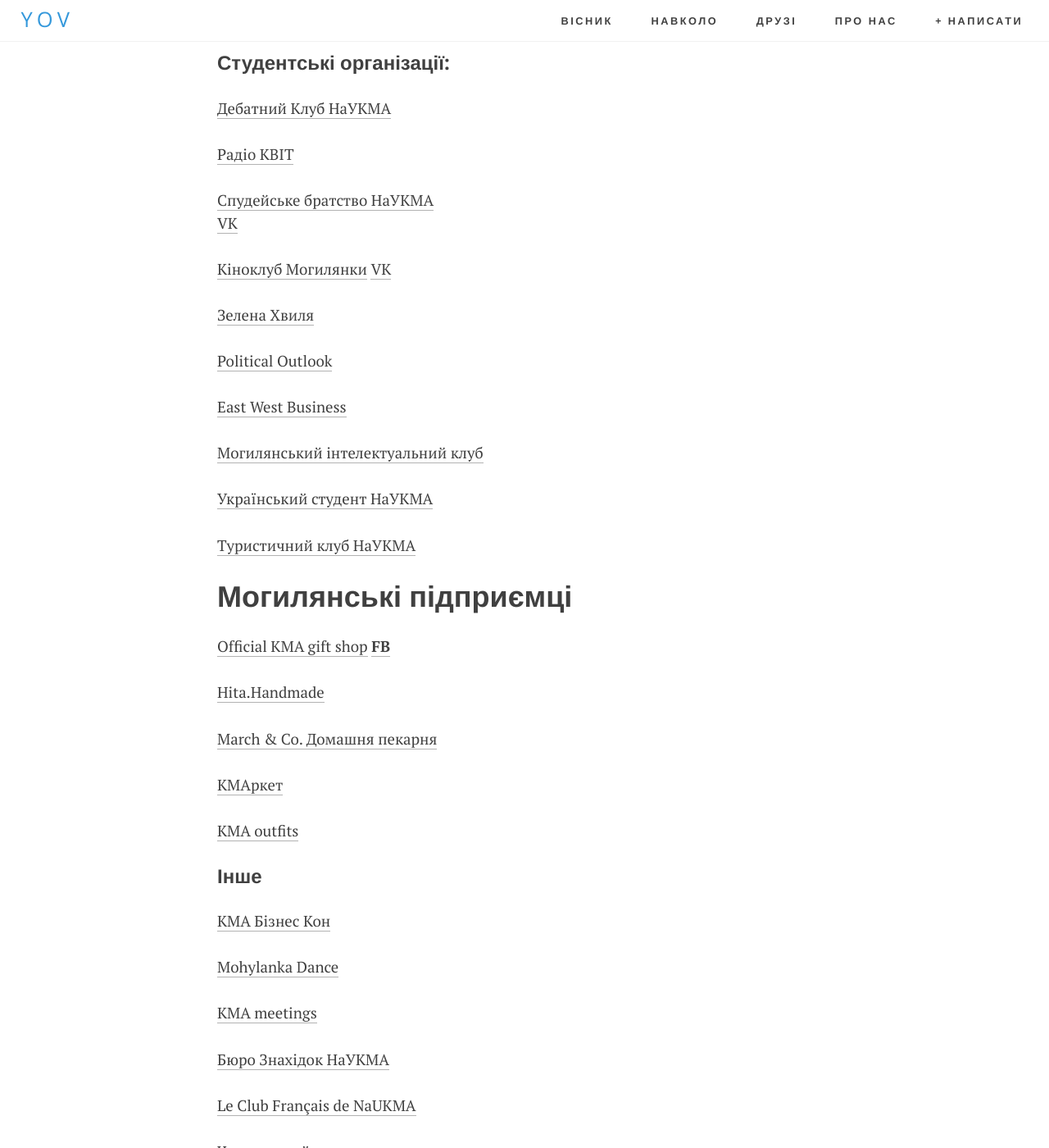
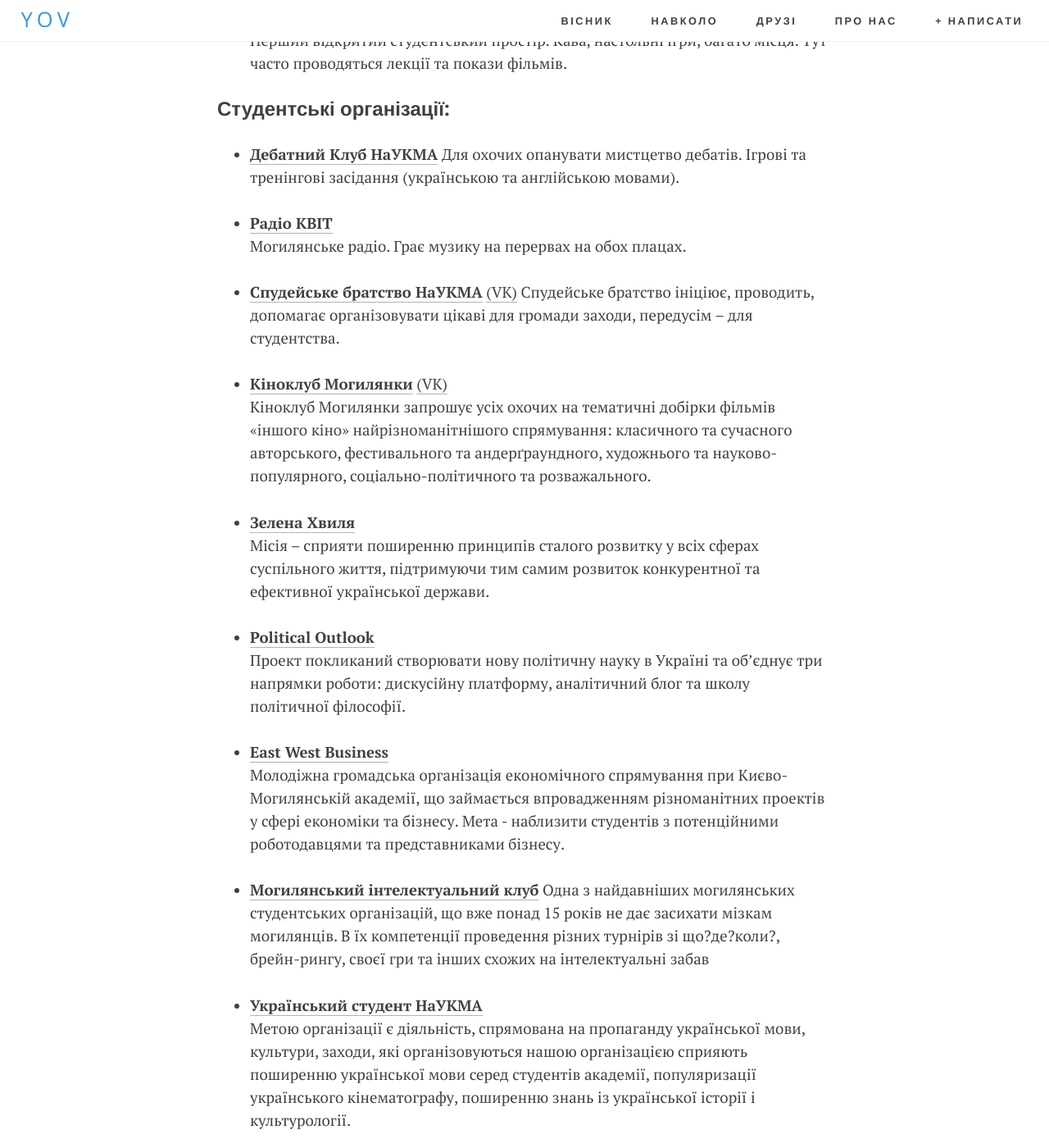
Before and after one commit to boretskyi/boretskyi.github.io, a Jekyll site: the page built from _posts/2015-09-01-kma-guide.md, in a window 1280 px wide and 1400 px high, scrolled down 1891 px. Shown: the whole window at 82% size. Built offline with Jekyll 4.4.1, drawn with Linux system fonts in a browser that asks for light colours; nearby versions of some CDN libraries; Markdown is read by kramdown in place of the engine named in the settings; comment, search, counter and statistics services are not loaded; some of the changed text lies outside the part shown.

Commit message:
Updated 2015-09-01-kma-guide.md

```diff
--- a/_posts/2015-09-01-kma-guide.md
+++ b/_posts/2015-09-01-kma-guide.md
@@ -16,7 +16,6 @@
 ---
 
 
-
 ###[Могилянська Розсилка](http://goo.gl/EoH2hM)
 У щотижневій розсилці ти завжди дізнаєшся про всі події, які відбудуться у КМА. Через неї ж студенти отримують термінові повідомлення, що пов'язані з навчальним процесом.
 **Для чого треба підписатись?** Щоб бути у курсі усіх могилянських подій.
@@ -24,17 +23,17 @@
 
 ###Студентська Колегія НаУКМА
 Виконавчий орган студетського самоврядування. Студенська колегія обрана студентами КМА для захисту прав студентів, донесення пропозицій студентів до Адміністрації КМА.
-**Для чого треба підписатись? ** Щоб розуміти чим саме зараз займається СК і дізнаватись, коли СК збирає на проїзні (Всі люблять проїзні)
+**Для чого треба підписатись? ** Щоб розуміти чим саме зараз займається СК і дізнаватись, коли СК збирає на проїзні (Всі люблять проїзні).
 [Підписатись у VK](https://vk.com/sk_kma)
 [Підписатись у FB](https://www.facebook.com/StudNaUKMA)
 
 
 ###Офіційні пабліки:
 - **[Національний університет "Києво-Могилянська академія"](https://www.facebook.com/naukma)**
-Офіційні повідомлення від Адміністрації, анонси подій
+Офіційні повідомлення від Адміністрації, анонси подій.
 
 - **[Library of Kyiv Mohyla Academy](https://www.facebook.com/NaUKMA.Library)**
-**Для чого треба підписатись? ** Щоб дізнавитись про зміни в режимі роботи бібліотек, заходи, «дні прощення» та лайкати фотографії bookиць.
+Тут можна дізнатись про зміни в режимі роботи бібліотек, заходи, «дні прощення» та лайкати фотографії bookиць.
 
 - **[American Library Kyiv](https://www.facebook.com/American.Library.Kyiv)**
 Окрема сторінка Американської бібліотеки. Анонси переглядів фільмів англійською та подій English talking club.
@@ -43,74 +42,91 @@
 Києво-Могилянська Бізнес Школа. Події переважно розраховані на власників бізнесів і є платними, але є дуже велика кількість безкоштовних подій для усіх.
 
 - **[Видавничий дім «Києво-Могилянська академія»](https://www.facebook.com/PHouseKMa)**
-Актуальна інформація про реліз книжок видавничого дому «Києво-Могилянська академія»
+Актуальна інформація про реліз книжок видавничого дому «Києво-Могилянська академія».
 
 - **[Музей НаУКМА](https://www.facebook.com/NaUKMAmuseum)**
-Анонси подій, що відбуваються у Музеї НаУКМА
+Анонси подій, що відбуваються у Музеї НаУКМА.
 
 - **[Центр кар’єри та працевлаштування студентів та випускників НаУКМА](https://www.facebook.com/JCCofNaUKMA)**
 Вакансії надані партнерами та випускниками КМА.
 
-[Mohyla School of Journalism / Могилянська Школа Журналістики](https://www.facebook.com/MohylaJSchool)
+- **[Факультет правничих наук НаУКМА](https://www.facebook.com/law.ukma)**
+Факультет правничих наук НаУКМА.
 
-[Підтримую Києво-Могилянську академію](https://www.facebook.com/mohylanka)
 
 ###Студентські простори:
-[Білий Простір](https://www.facebook.com/bilyiprostir)
 
-[KMArt Yard](https://www.facebook.com/kmartyard)
+- **[Білий Простір](https://www.facebook.com/bilyiprostir)**
+Перший студентський простір. Тут відбувається велика кількість art-подій. Знаходиться у КМЦ.
+
+- **[KMArt Yard](https://www.facebook.com/kmartyard)**
+Перший відкритий студентський простір. Кава, настольні ігри, багато місця. Тут часто проводяться лекції та покази фільмів.
+
 
 ###Студентські організації:
 
-[Дебатний Клуб НаУКМА](https://vk.com/debate_club_naukma)
+- **[Дебатний Клуб НаУКМА](https://vk.com/debate_club_naukma)**
+Для охочих опанувати мистцетво дебатів. Ігрові та тренінгові засідання (українською та англійською мовами).
 
-[Радіо КВІТ](https://vk.com/radiokvit)
+- **[Радіо КВІТ](https://vk.com/radiokvit)**
+Могилянське радіо. Грає музику на перервах на обох плацах.
 
-[Спудейське братство НаУКМА](https://www.facebook.com/SpudeyskeBratstvoNaUKMA)
-[VK](https://vk.com/sb_kma)
+- **[Спудейське братство НаУКМА](https://www.facebook.com/SpudeyskeBratstvoNaUKMA)**
+[(VK)](https://vk.com/sb_kma)
+Спудейське братство ініціює, проводить, допомагає організовувати цікаві для громади заходи, передусім – для студентства.
 
-[Кіноклуб Могилянки](https://www.facebook.com/kinoklub.kma)
-[VK](https://vk.com/kinoklubkma)
+- **[Кіноклуб Могилянки](https://www.facebook.com/kinoklub.kma)**
+[(VK)](https://vk.com/kinoklubkma)
+Кіноклуб Могилянки запрошує усіх охочих на тематичні добірки фільмів «іншого кіно» найрізноманітнішого спрямування: класичного та сучасного авторського, фестивального та андерґраундного, художнього та науково-популярного, соціально-політичного та розважального.
 
-[Зелена Хвиля](https://www.facebook.com/ecoclubua)
+- **[Зелена Хвиля](https://www.facebook.com/ecoclubua)**
+Місія – сприяти поширенню принципів сталого розвитку у всіх сферах суспільного життя, підтримуючи тим самим розвиток конкурентної та ефективної української держави.
 
-[Political Outlook](https://www.facebook.com/polit.outlook)
+- **[Political Outlook](https://www.facebook.com/polit.outlook)**
+Проект покликаний створювати нову політичну науку в Україні та об’єднує три напрямки роботи: дискусійну платформу, аналітичний блог та школу політичної філософії.
 
-[East West Business](https://vk.com/east.west.business)
+- **[East West Business](https://vk.com/east.west.business)**
+Молодіжна громадська організація економічного спрямування при Києво-Могилянській академії, що займається впровадженням різноманітних проектів у сфері економіки та бізнесу. Мета - наблизити студентів з потенційними роботодавцями та представниками бізнесу.
 
-[Могилянський інтелектуальний клуб](https://vk.com/mik_naukma)
+- **[Могилянський інтелектуальний клуб](https://vk.com/mik_naukma)**
+Одна з найдавніших могилянських студентських організацій, що вже понад 15 років не дає засихати мізкам могилянців.
+В їх компетенції проведення різних турнірів зі що?де?коли?, брейн-рингу, своєї гри та інших схожих на інтелектуальні забав
 
-[Український студент НаУКМА](https://vk.com/ukr.student.ukma)
+- **[Український студент НаУКМА](https://vk.com/ukr.student.ukma)**
+Метою організації є діяльність, спрямована на пропаганду української мови, культури, заходи, які організовуються нашою організацією сприяють поширенню української мови серед студентів академії, популяризації українського кінематографу, поширенню знань із української історії і культурології.
 
-[Туристичний клуб НаУКМА](https://vk.com/kmatravel)
 
 #Могилянські підприємці
 
-[Official KMA gift shop](http://kmagiftshop.com)
-**[FB](https://www.facebook.com/kmagiftshop)**
+- **[Official KMA gift shop](https://www.facebook.com/kmagiftshop)**
+Офіційний крутий могилянський мерч. Футболки, худі, etc.
 
-[Hita.Handmade](https://www.facebook.com/hita.maisternya)
+- **[March & Co. Домашня пекарня](https://www.facebook.com/march.and.co.bakery)**
+Магазин домашніх смаколиків (горіховий пиріг, о, боже, він шикарний – прим.ред)
 
-[March & Co. Домашня пекарня](https://www.facebook.com/march.and.co.bakery)
+- **[Hita.Handmade](https://www.facebook.com/hita.maisternya)**
+Крамничка теплих прикрас
 
-[КМАркет](https://www.facebook.com/kmarket.ua)
+- **[КМАркет](https://www.facebook.com/kmarket.ua)**
+КМАркет — спільнота могилянських виробників.
 
-[KMA outfits](https://vk.com/kma_outfits)
 
 ###Інше
 
-[KMA Бізнес Кон](https://www.facebook.com/kmabizcon)
+- **[Антресоля](https://www.facebook.com/antresolya)**
+Могилянська художня студія
 
-[Mohylanka Dance](https://vk.com/dancemohylanka)
+- **[KMA Бізнес Кон](https://www.facebook.com/kmabizcon)**
+Бізнес-конференції випускників Києво-Могилянської академії, що заснували власні справи
 
-[KMA meetings](https://vk.com/kma_meetings)
+- **[Mohylanka Dance](https://vk.com/dancemohylanka)**
+Для всіх тих, хто хоче танцювати, але в кого немає такої можливості! Танці в Могилянці
 
 [Бюро Знахідок НаУКМА](https://vk.com/public69247169)
 
-[Le Club Français de NaUKMA](https://vk.com/club82599373)
+- **[Le Club Français de NaUKMA](https://vk.com/club82599373)**
+Гурток вивчення французької мови
 
-[Час плинний](https://www.facebook.com/pages/Час-плинний/583809538364773)
+- **[Час плинний](https://www.facebook.com/pages/Час-плинний/583809538364773)** Дуже крути пости про історію Могилянки
 
-[Антресоля](https://www.facebook.com/antresolya)
-
-[Факультет правничих наук НаУКМА](https://www.facebook.com/law.ukma)
+> Disclaimer: ВК – зло, емігруй на Facebook. Якщо раптом пропустити якусь організацію/гурток, – пишіть у коментах.
```
